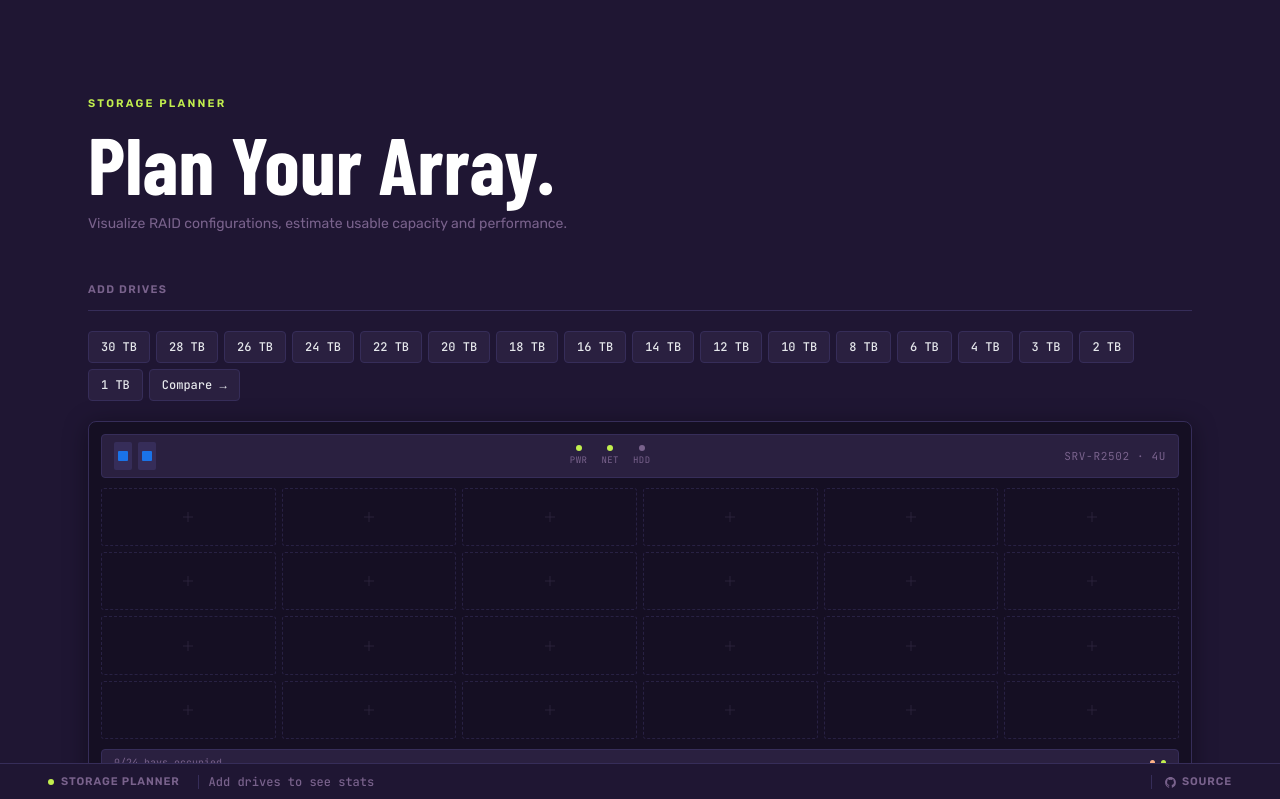
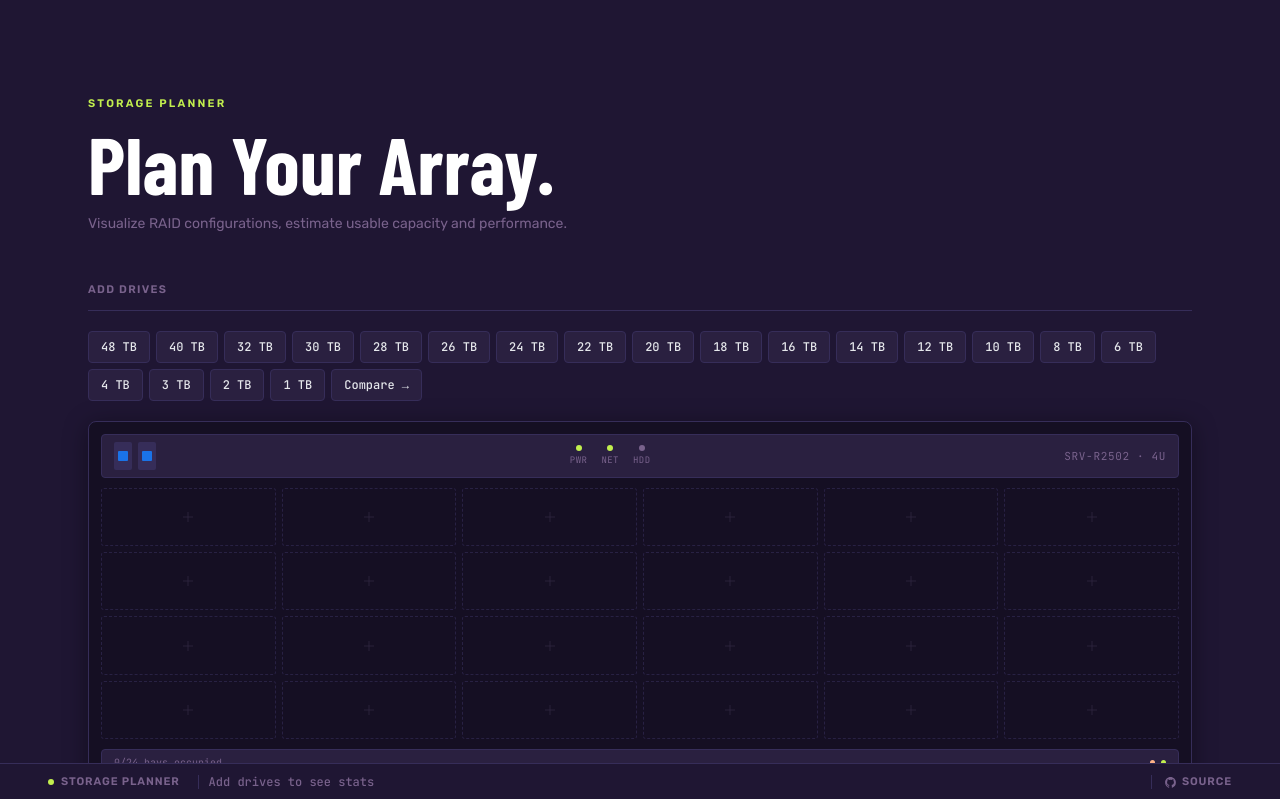
Before and after one commit to buildthehomelab/storage-planner, a Next.js app: page / in a window 1280 px wide. Shown: the top 799 px of the page. Built offline with nearby package versions, Linux system fonts and the light colour scheme; a web font is replaced by a local one.

Commit message:
feat: add 32TB, 40TB, 48TB drive sizes
Adds modern large-capacity enterprise HAMR drives (Seagate Exos X series)
to the drive size picker, inserted above the existing 30TB option.

Closes #45

Co-Authored-By: Claude Sonnet 4.6 <noreply@anthropic.com>

```diff
--- a/src/app/page.tsx
+++ b/src/app/page.tsx
@@ -124,7 +124,7 @@ const RAIDCalculator = () => {
   const vdevInfoRef = useRef<HTMLDivElement>(null);
   const snapraidInfoRef = useRef<HTMLDivElement>(null);
 
-  const driveSizes = [30, 28, 26, 24, 22, 20, 18, 16, 14, 12, 10, 8, 6, 4, 3, 2, 1];
+  const driveSizes = [48, 40, 32, 30, 28, 26, 24, 22, 20, 18, 16, 14, 12, 10, 8, 6, 4, 3, 2, 1];
 
   const raidOptions = useMemo(() => ({
     'ZFS': ['RAID-Z1', 'RAID-Z2', 'RAID-Z3', 'Mirror', 'Striped'],
```
